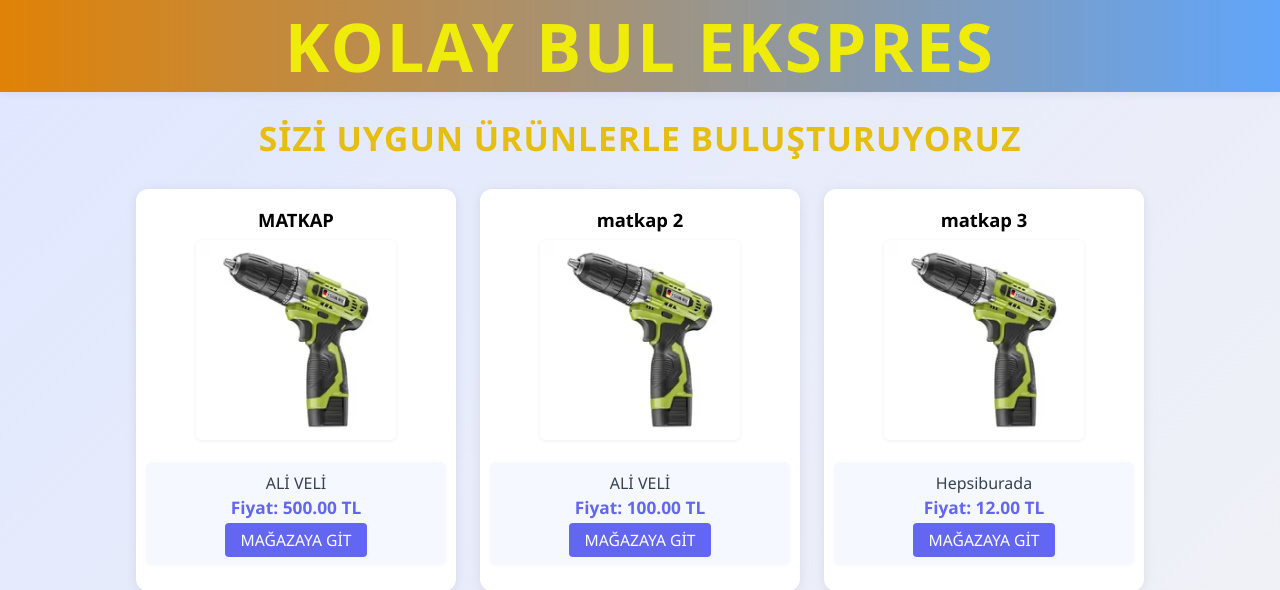
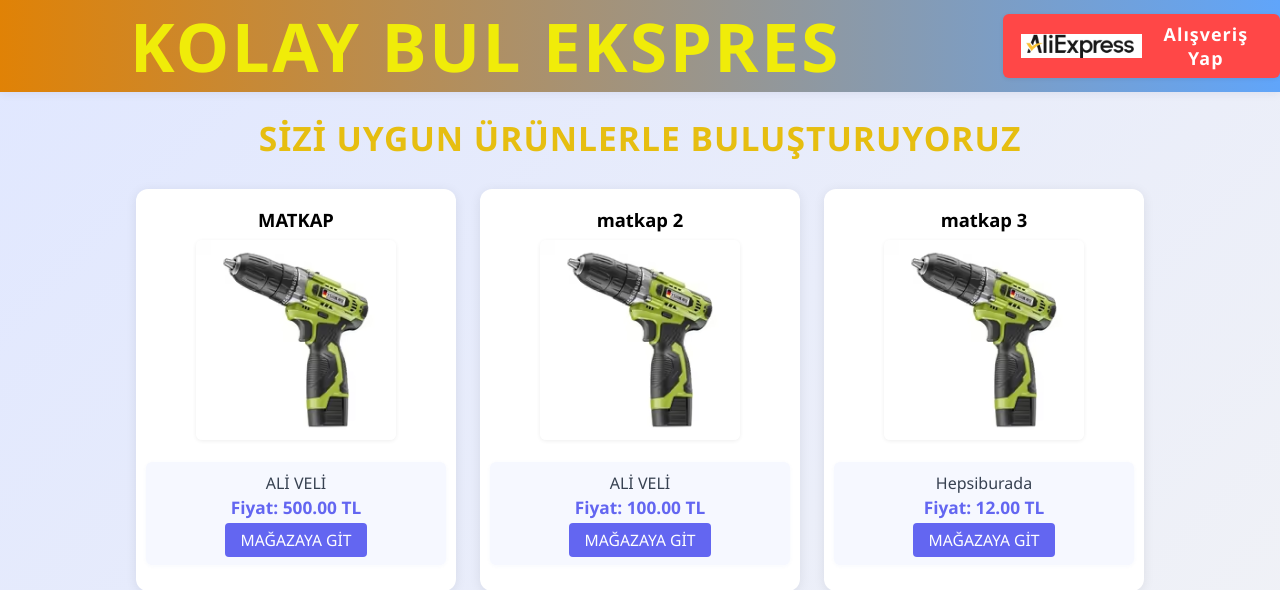
Before and after one commit to simyaci1980/alibaba, a Django app: page / in a window 1280 px wide. Shown: the top 590 px of the page. Run offline with Django 5.2, Linux system fonts and the light colour scheme; data comes from the database, SQL or seed files in the repository; data that the repository does not hold is empty.

Commit message:
Aliexpress butonuna logo eklendi

```diff
--- a/urunler/templates/urunler/base.html
+++ b/urunler/templates/urunler/base.html
@@ -44,7 +44,11 @@
 </head>
 <body>
     <div class="navbar">
-        <span>KOLAY BUL EKSPRES</span>
+            <span>KOLAY BUL EKSPRES</span>
+            <a href="https://rzekl.com/g/1e8d114494454bdb5abc16525dc3e8/" target="_blank" style="margin-left:32px; background:#ff4747; color:#fff; padding:8px 18px; border-radius:6px; font-weight:600; text-decoration:none; font-size:0.8em; box-shadow:0 1px 4px rgba(0,0,0,0.08); display:inline-flex; align-items:center; gap:8px;">
+                <img src="/static/urunler/aliexpress-logo.png" alt="AliExpress" style="height:24px; width:auto; vertical-align:middle; background:#fff;" />
+                Alışveriş Yap
+            </a>
     </div>
     {% block content %}{% endblock %}
     <div class="footer">
```
Also changed, not shown: static/urunler/aliexpress-logo.png (added).
